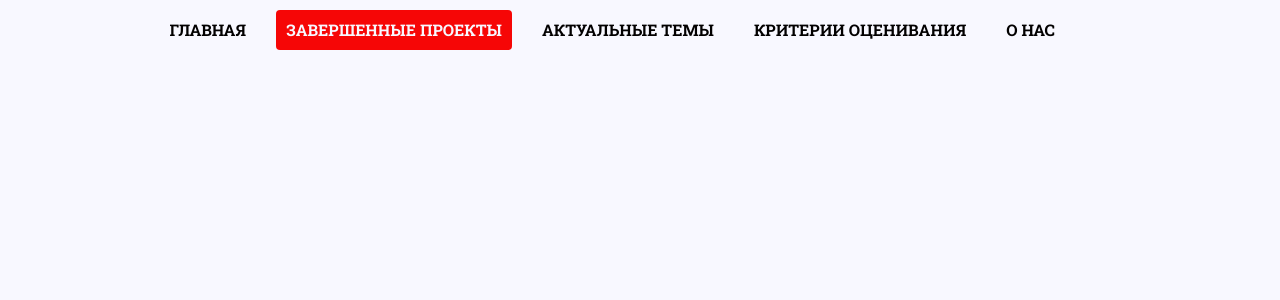
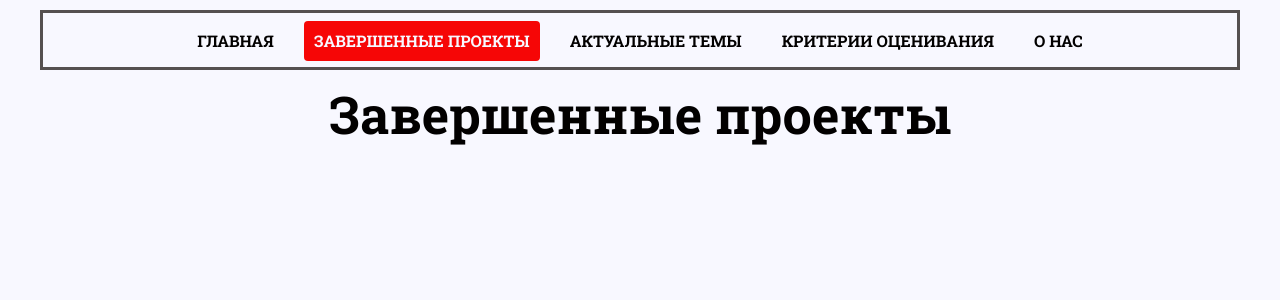
Before and after one commit to AGENTS-OF-FUTURE/GIT-AGENTS-OF-FUTURE, a PHP site: page /indexCompletedProjects.html in a window 1280 px wide. Shown: the top 300 px of the page. Run offline with PHP 8.4, Linux system fonts and the light colour scheme.

Commit message:
23:38 04.12.2020

```diff
--- a/CSS/styleCompletedProjects.css
+++ b/CSS/styleCompletedProjects.css
@@ -1,6 +1,7 @@
 .container{
   max-width: 90%;
   margin: auto;
+  display: table;
 }
 
 body{
@@ -23,24 +24,25 @@ body{
 /*CriteriaPage_Menu*/
 .CompletedProjectsPage_Menu {
   background:#f8f8ff;
-  position: relative;
+  display: flex;
+  justify-content: center;
   overflow: hidden;
-  height: 40px;
+  padding-top: 7.5px;
+  padding-bottom: 7.5px;
+  height: 60px;
   margin: 10px 0;
-  border-bottom: black;
+  width: 1200px;
+  border: 3px solid rgb(85, 80, 80);
+  border-right: 3px solid rgb(85, 80, 80);
 }
 .CompletedProjectsPage_Menu ul {
   list-style: none;
   margin: 0;
   padding: 0;
-  position: relative;
-  left: 50%;
   float: left;
   height: 40px;
 }
 .CompletedProjectsPage_Menu ul li {
-  position: relative;
-  left: -53%;
   float: left;
   margin: 0 10px;
   height: 40px;
@@ -75,3 +77,19 @@ body{
   color: #f8f8ff;
 }
 /*CriteriaPage_Menu*/
+
+
+/*ComletedProjectsPage_header*/
+.ComletedProjectsPage_header {
+  width:100%;
+  height:80px;
+  text-align:center;
+  font-size:24px;
+  padding-top:0px;
+}
+.ComletedProjectsPage_header h3{
+  font-weight: bold;
+  font-size: 52px ;
+  color: rgb(2, 0, 0);
+}
+/*ComletedProjectsPage_header*/
--- a/indexCompletedProjects.html
+++ b/indexCompletedProjects.html
@@ -34,6 +34,22 @@
         <li class ="MenuOtherIkon"><a href="indexAbout.html" class="MenuOtherIkonText">О нас</a></li>
       </ul>
     </div>
+
+    <div class="ComletedProjectsPage_header">
+      <header class = "MainHeader">
+        <h3>Завершенные проекты</h3>
+      </header>
     </div>
+    <!-- /.ComletedProjectsPage_header -->
+  </div>
+
+  <main>
+    <section class="ProjectSubjects">
+      <div class="container">
+
+      </div>
+      <!-- /.container -->
+    </section>
+  </main>
 </body>
 </html>
```
Also changed, not shown: CSS/styleAbout.css (+9 -7 lines), CSS/styleActualTopics.css (+9 -7 lines), CSS/styleCriteria.css (+9 -7 lines), CSS/styleMain.css (+10 -9 lines). Lines whose indentation alone changed are shown as unchanged.
